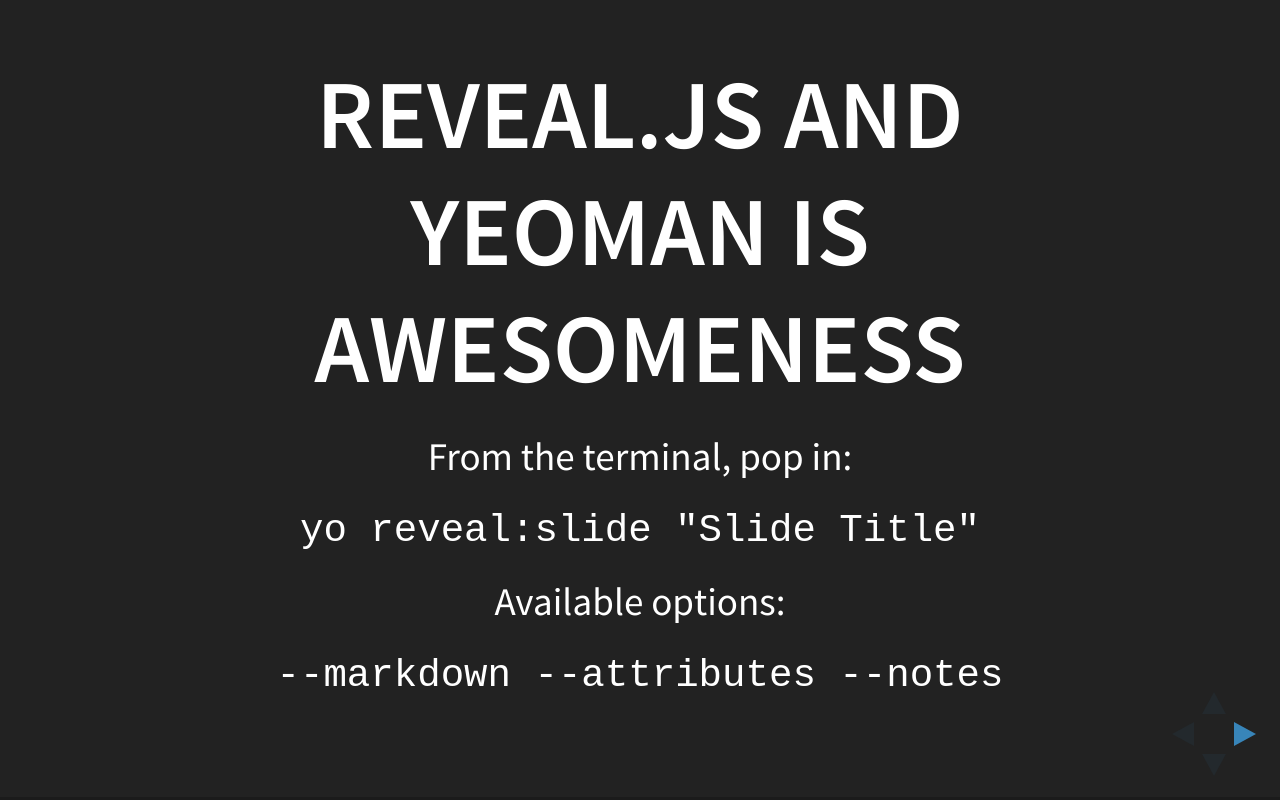
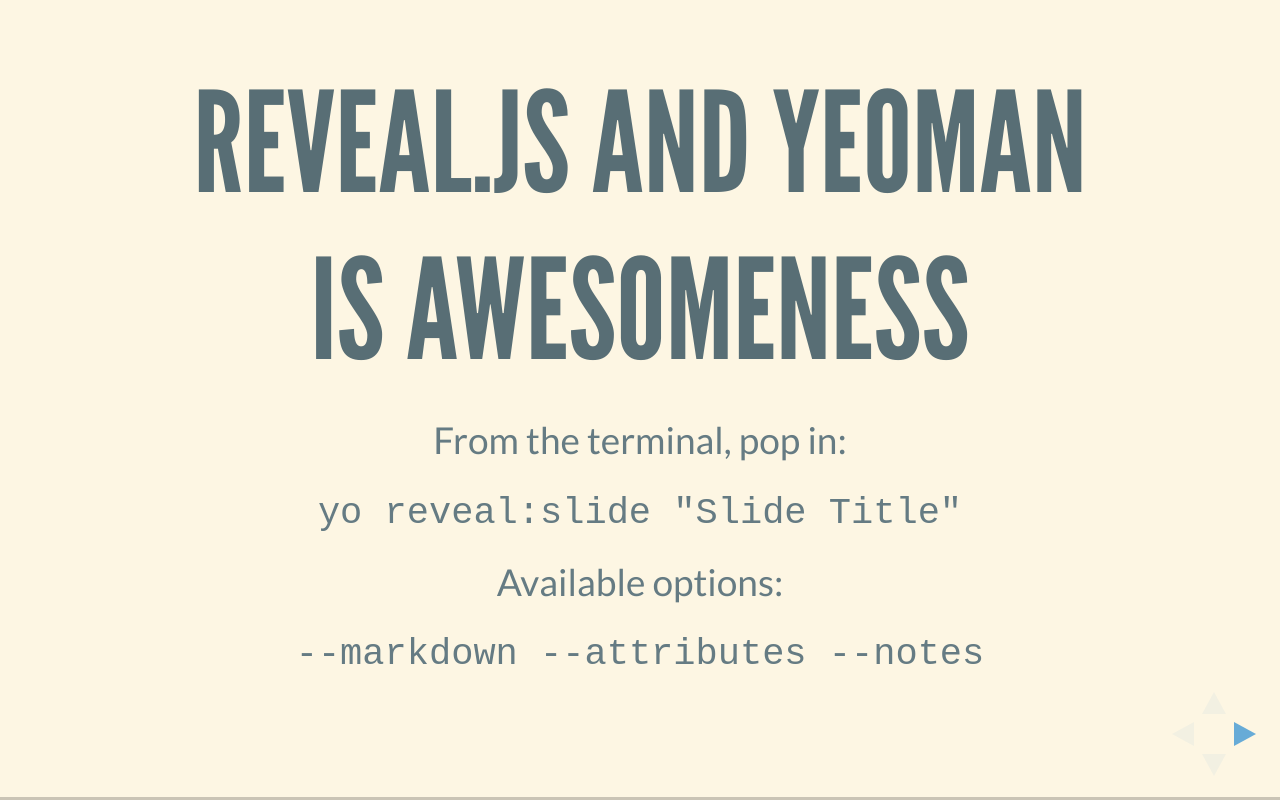
Before and after one commit to tkoyama1988/tkoyama1988.github.io, a plain HTML site: page index.html in a window 1280 px wide. Drawn offline with Linux system fonts and the light colour scheme.

Commit message:
Built from d9f1fcc on branch create-gh-pages

```diff
--- a/index.html
+++ b/index.html
@@ -13,7 +13,7 @@
 
         <link rel="stylesheet" href="bower_components/reveal.js/css/reveal.css">
 
-        <link rel="stylesheet" href="bower_components/reveal.js/css/theme/black.css" id="theme">
+        <link rel="stylesheet" href="bower_components/reveal.js/css/theme/solarized.css" id="theme">
 
 
         <!-- For syntax highlighting -->
```
